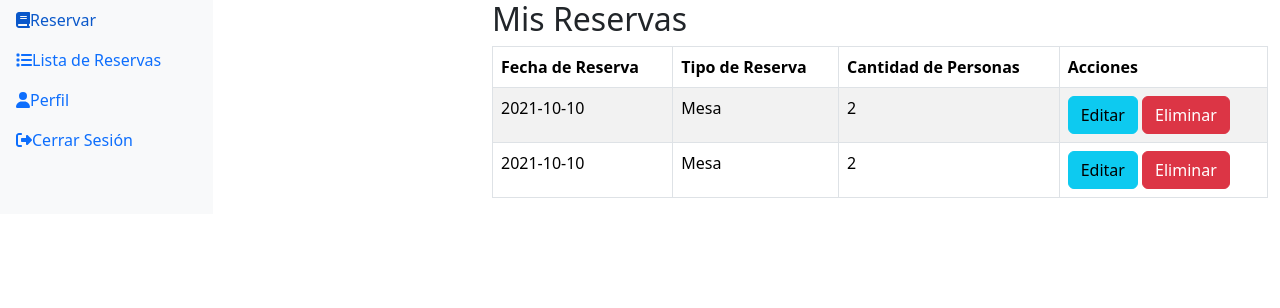
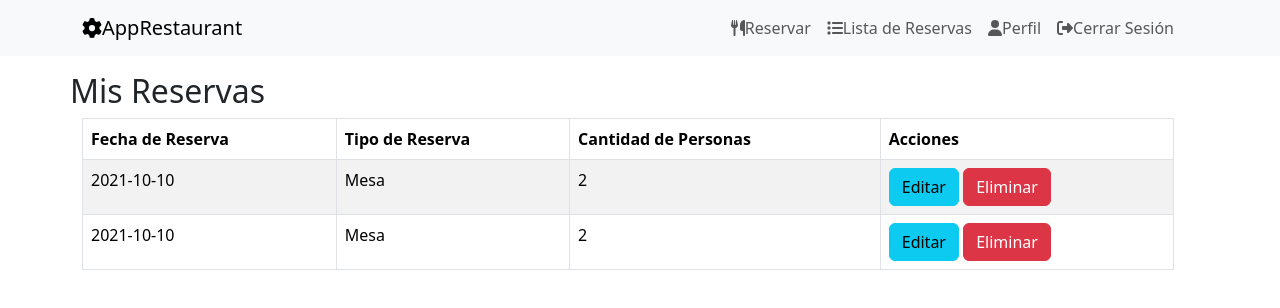
Before and after one commit to carlos060798/front-restaurante, a React (Vite) app in the folder apprestaurante/: page /user/listreservation in a window 1280 px wide. Shown: the top 308 px of the page. Built offline with nearby package versions, Linux system fonts and the light colour scheme; sample sign-in values are in the browser's storage.

Commit message:
version 1.2.4.3

```diff
--- a/apprestaurante/src/compont/admin/componet/NavbarAdmin.tsx
+++ b/apprestaurante/src/compont/admin/componet/NavbarAdmin.tsx
@@ -1,59 +1,55 @@
-import React, { useState } from 'react';
-import { Nav, Navbar, Button } from 'react-bootstrap';
-import { Link } from 'react-router-dom';
-import { FontAwesomeIcon } from '@fortawesome/react-fontawesome';
-import { faBook, faList, faUser, faSignOutAlt, faBars } from '@fortawesome/free-solid-svg-icons';
+import { Container, Nav, Navbar, Offcanvas } from "react-bootstrap";
+import { FontAwesomeIcon } from "@fortawesome/react-fontawesome";
+import {
+  faUtensils,
+  faList,
+  faUser,
+  faSignOutAlt,
+  faCog,
+} from "@fortawesome/free-solid-svg-icons";
+import { Link } from "react-router-dom";
 
-const Sidebar = () => {
-  const [showSidebar, setShowSidebar] = useState(true);
-
-  const toggleSidebar = () => {
-    setShowSidebar(!showSidebar);
-  };
+function Sidebar() {
+  const navLinks = [
+    { to: "/user/reservation", text: "Reservar", icon: faUtensils },
+    { to: "/user/listreservation", text: "Lista de Reservas", icon: faList },
+    { to: "/user/perfil", text: "Perfil", icon: faUser },
+    { to: "/logout", text: "Cerrar Sesión", icon: faSignOutAlt },
+  ];
 
   return (
-    <>
-      {/* Sidebar para tamaños grandes y medianos */}
-      <Nav className={`col-md-3 col-lg-2 d-md-block bg-light sidebar ${showSidebar ? 'show' : ''}`}>
-        <div className="sidebar-sticky">
-          <Nav.Item>
-            <Nav.Link as={Link} to="/user/reservation">
-              <FontAwesomeIcon icon={faBook} className="mr-2" />
-              Reservar
-            </Nav.Link>
-          </Nav.Item>
-          <Nav.Item>
-            <Nav.Link as={Link} to="/user/listreservation">
-              <FontAwesomeIcon icon={faList} className="mr-2" />
-              Lista de Reservas
-            </Nav.Link>
-          </Nav.Item>
-          <Nav.Item>
-            <Nav.Link as={Link} to="/user/perfil">
-              <FontAwesomeIcon icon={faUser} className="mr-2" />
-              Perfil
-            </Nav.Link>
-          </Nav.Item>
-          <Nav.Item>
-            <Nav.Link as={Link} to="/logout">
-              <FontAwesomeIcon icon={faSignOutAlt} className="mr-2" />
-              Cerrar Sesión
-            </Nav.Link>
-          </Nav.Item>
-        </div>
-      </Nav>
-
-      {/* Botón para mostrar/ocultar el menú en tamaños pequeños */}
-      <Navbar.Toggle aria-controls="sidebar" className="d-md-none" onClick={toggleSidebar} />
-
-      {/* Botón de hamburguesa en tamaños pequeños */}
-      <Navbar.Collapse id="sidebar" className="justify-content-end">
-        <Button variant="outline-dark" onClick={toggleSidebar} className="ml-auto">
-          <FontAwesomeIcon icon={faBars} />
-        </Button>
-      </Navbar.Collapse>
-    </>
+    <Navbar expand="md" className="bg-body-tertiary mb-3">
+      <Container>
+        <Navbar.Brand href="#">
+          {" "}
+          <FontAwesomeIcon icon={faCog} className="mr-2" />
+          AppRestaurant
+        </Navbar.Brand>
+        <Navbar.Toggle aria-controls="offcanvasNavbar" />
+        <Navbar.Offcanvas
+          id="offcanvasNavbar"
+          aria-labelledby="offcanvasNavbarLabel"
+          placement="end"
+        >
+          <Offcanvas.Header closeButton>
+            <Offcanvas.Title id="offcanvasNavbarLabel">
+              Offcanvas
+            </Offcanvas.Title>
+          </Offcanvas.Header>
+          <Offcanvas.Body>
+            <Nav className="justify-content-end flex-grow-1 pe-3">
+              {navLinks.map((link) => (
+                <Nav.Link as={Link} to={link.to} key={link.to}>
+                  <FontAwesomeIcon icon={link.icon} className="mr-2" />
+                  {link.text}
+                </Nav.Link>
+              ))}
+            </Nav>
+          </Offcanvas.Body>
+        </Navbar.Offcanvas>
+      </Container>
+    </Navbar>
   );
-};
+}
 
 export default Sidebar;
--- a/apprestaurante/src/compont/admin/componet/ReservationTable.tsx
+++ b/apprestaurante/src/compont/admin/componet/ReservationTable.tsx
@@ -1,4 +1,4 @@
-import { Table, Button } from "react-bootstrap";
+import { Table, Button, Container } from "react-bootstrap";
 
 const ReservationTable = ({ reservations, onEdit, onDelete }) => {
   const Reservations = [
@@ -16,6 +16,7 @@ const ReservationTable = ({ reservations, onEdit, onDelete }) => {
     },
   ];
   return (
+  <Container>
     <Table striped bordered hover>
       <thead>
         <tr>
@@ -43,6 +44,7 @@ const ReservationTable = ({ reservations, onEdit, onDelete }) => {
         ))}
       </tbody>
     </Table>
+    </Container>
   );
 };
 
--- a/apprestaurante/src/compont/admin/componet/listreservation.tsx
+++ b/apprestaurante/src/compont/admin/componet/listreservation.tsx
@@ -2,6 +2,7 @@
 import { useState } from 'react';
 import ReservationTable from './ReservationTable';
 import EditReservationModal from './EditReservationModal';
+import { Container } from 'react-bootstrap';
 
 function ListReservation()  {
   const [reservations, setReservations] = useState([]);
@@ -25,6 +26,7 @@ function ListReservation()  {
   };
 
   return (
+    <Container className="w-h-100">
     <div>
       <h2>Mis Reservas</h2>
       <ReservationTable reservations={reservations} onEdit={handleEdit} onDelete={handleDelete} />
@@ -35,6 +37,7 @@ function ListReservation()  {
         reservationData={selectedReservation}
       />
     </div>
+    </Container>
   );
 };
 
--- a/apprestaurante/src/compont/admin/home.tsx
+++ b/apprestaurante/src/compont/admin/home.tsx
@@ -1,10 +1,14 @@
 
 
-
+import { Navigate } from "react-router-dom";
 
 
 function RutaUser({ element }: { element: React.ReactNode }) {
+  const token = localStorage.getItem("token");
 
+  if (!token) {
+    return <Navigate to="/login" />;
+  }
   return element;
 }
 
--- a/apprestaurante/src/compont/admin/layautadmin.tsx
+++ b/apprestaurante/src/compont/admin/layautadmin.tsx
@@ -1,29 +1,18 @@
 import Sidebar from "./componet/NavbarAdmin";
-import { Container, Row, Col } from "react-bootstrap";
+import { Container, Row } from "react-bootstrap";
 import { Outlet } from "react-router-dom";
 
 function LayautAdmin() {
   return (
-    <div className="d-flex">
-      {/* Sidebar */}
+    <>
       <Sidebar />
 
-      {/* Content */}
-      <Container fluid>
-        <Row>
-          {/* Columna de Sidebar (3 columnas para tamaños grandes y medianos) */}
-          <Col lg={3} md={3} xs={12} className="d-none d-md-block">
-            {/* Contenido del Sidebar */}
-          </Col>
-
-          {/* Columna de Contenido (9 columnas para tamaños grandes y medianos) */}
-          <Col lg={9} md={9} xs={12}>
-            {/* Contenido principal */}
-            <Outlet />
-          </Col>
-        </Row>
-      </Container>
-    </div>
+      <Row lg={9} md={9} xs={12} className="w-100 h-100">
+        <Container>
+          <Outlet />
+        </Container>
+      </Row>
+    </>
   );
 }
 
--- a/apprestaurante/src/hooks/uselogin.tsx
+++ b/apprestaurante/src/hooks/uselogin.tsx
@@ -37,6 +37,8 @@ function useLogin() {
       console.log(response);
 
       if (response.status === 200) {
+        const data= await response.json();
+        localStorage.setItem("token", data.token);
         redirect("/email-login")
         console.log("correo de inicio de seccion enviados");
       } else {
@@ -81,11 +83,15 @@ function useLogin() {
         }
       );
 
+
       if (response.ok === true) {
-        console.log("Redirigiendo a /user");
+        const data = await response.json();
+
+      // Almacena el token y el ID del usuario en el almacenamiento local
+
+      localStorage.setItem("userId", data.userdata.id);
         redirect("/user");
       } else {
-        console.log("Redirigiendo a /login debido a un problema en la respuesta");
         redirect("/login");
       }
     } catch (error) {
```
